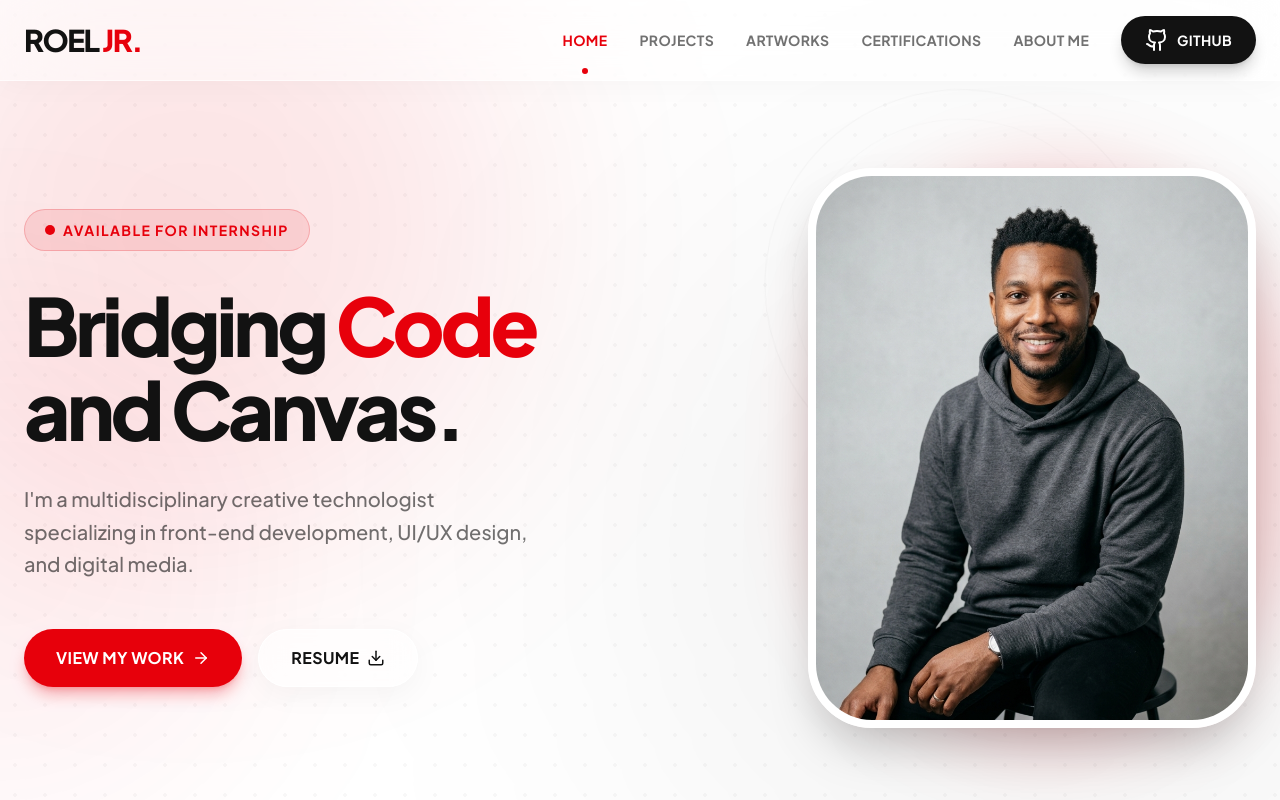
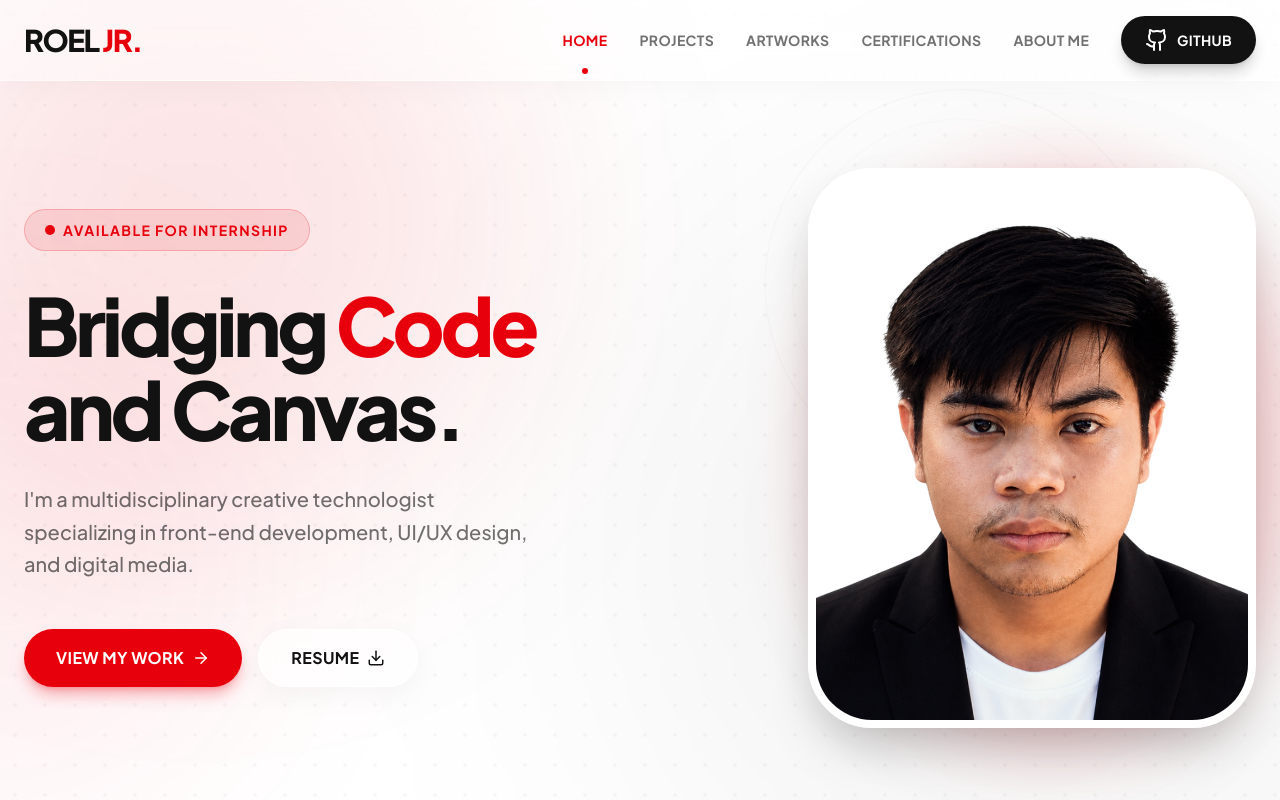
Before and after one commit to roellumauagjr/roeljr_portfolio, a React app: page / in a window 1280 px wide. Shown: the top 800 px of the page. Built offline with nearby package versions, Linux system fonts and the light colour scheme; the HTML template or start-up script is replaced by a standard one.

Commit message:
Update profile picture with user provided image

```diff
--- a/src/App.jsx
+++ b/src/App.jsx
@@ -340,7 +340,7 @@ const HomeView = ({ setActiveTab }) => (
           {/* HERO IMAGE CONTAINER */}
           <div className="relative aspect-square md:aspect-[4/5] bg-white/80 backdrop-blur-xl border-8 border-white shadow-2xl rounded-[3rem] md:rounded-[4rem] overflow-hidden z-10 transition-transform duration-700 group-hover:-translate-y-2">
             <img
-              src="ROEL ID PICTURE.jpg"
+              src="ROEL ID PICTURE.png"
               alt="Roel Jr."
               className="w-full h-full object-cover object-top hover:scale-105 transition-transform duration-700"
               onError={(e) => {
@@ -515,7 +515,7 @@ const AboutView = () => (
         <div className="absolute inset-0 bg-[#121212]/10 translate-x-4 translate-y-4 rounded-[3rem] blur-xl group-hover:bg-red-600/20 transition-all duration-700 z-0 animate-float"></div>
         <div className="relative aspect-square md:aspect-[4/5] bg-white border-8 border-white/80 shadow-xl rounded-[3rem] overflow-hidden z-10 transition-transform duration-700">
           <img
-            src="ROEL ID PICTURE.jpg"
+            src="ROEL ID PICTURE.png"
             alt="Roel Jr."
             className="w-full h-full object-cover object-top hover:scale-105 transition-transform duration-700"
             onError={(e) => {
```
Also changed, not shown: public/ROEL ID PICTURE.jpg (deleted), public/ROEL ID PICTURE.png (added).
